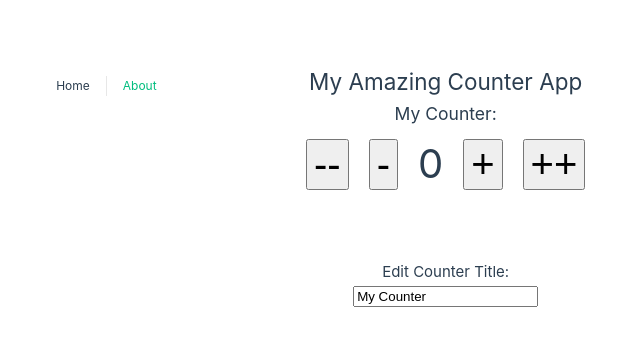
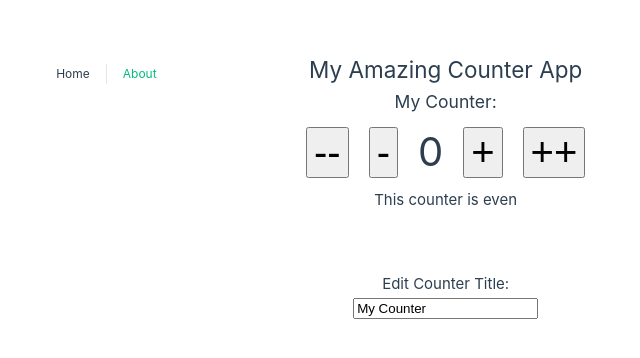
Before and after one commit to Gihan76/vue3-composition-api-basics, a Vue app: page / in a window 1280 px wide. Shown: the part 214-572 px from the top of the page, without its empty margins (364-1004 px from the left). Built offline with nearby package versions, Linux system fonts and the light colour scheme.

Commit message:
computed property added using composition api

```diff
--- a/src/views/HomeView.vue
+++ b/src/views/HomeView.vue
@@ -10,6 +10,8 @@
       <button class="btn" @click="increaseCounter(2)">++</button>
     </div>
 
+    <p>This counter is {{ oddOrEven }}</p>
+
     <div class="edit">
       <h4>Edit Counter Title:</h4>
       <input type="text" v-model="counterData.title"/>
@@ -18,12 +20,16 @@
 </template>
 
 <script setup>
-import { reactive } from 'vue';
+import { reactive, computed } from 'vue';
 
 const appTitle = 'My Amazing Counter App';
 const counterData = reactive({
   count: 0,
   title: 'My Counter',
+});
+
+const oddOrEven = computed(() => {
+  return counterData.count % 2 === 0 ? 'even' : 'odd';
 });
 
 const increaseCounter = (amount, event) => {
@@ -33,6 +39,17 @@ const decreaseCounter = (amount) => {
   counterData.count -= amount;
 }
 </script>
+
+<!-- <script>
+export default {
+  computed: {
+    myComputedProperty() {
+      // perform logic based on a data property
+      return 'my result';
+    }
+  }
+}
+</script> -->
 
 <style>
 .home {
```
